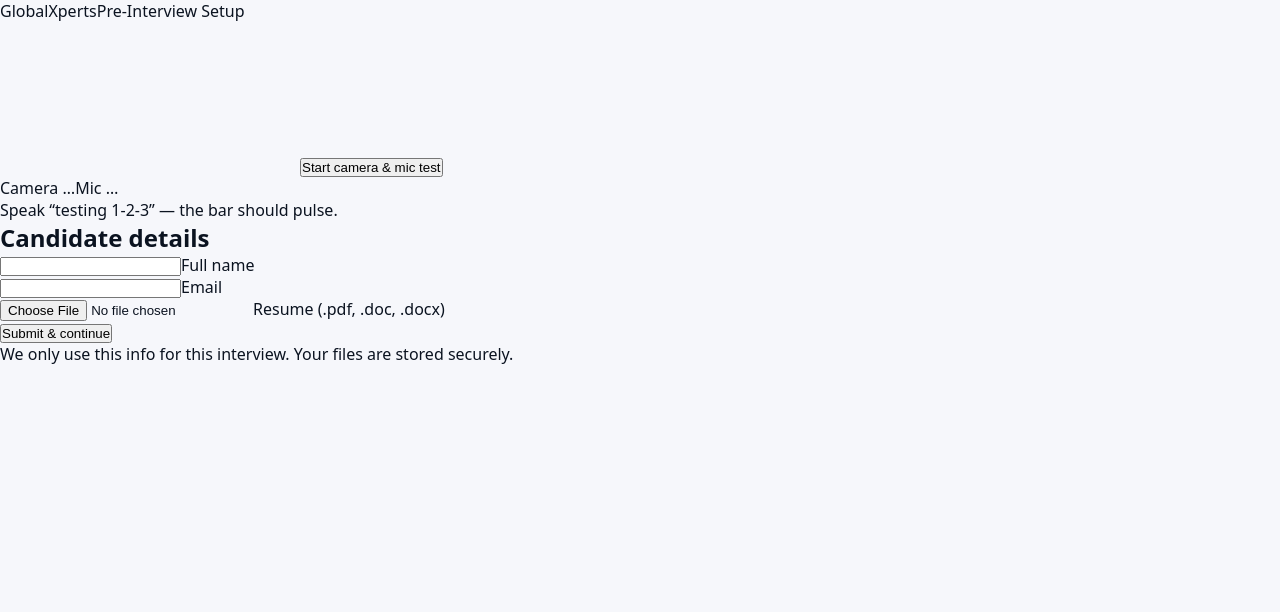
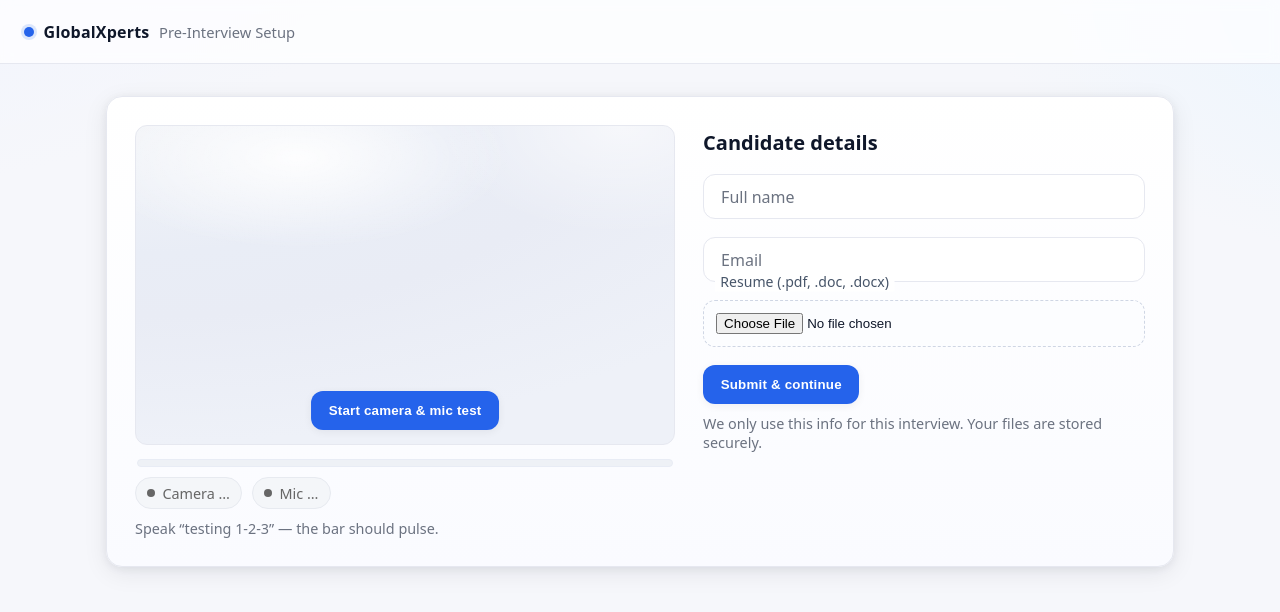
Before and after one commit to abhishekglobalxt/CandidatePortal1, a React (Vite) app: page / in a window 1280 px wide. Shown: the top 612 px of the page. Built offline with nearby package versions, Linux system fonts and the light colour scheme.

Commit message:
Update App.css

```diff
--- a/src/App.css
+++ b/src/App.css
@@ -102,152 +102,142 @@ body { font-family: system-ui, -apple-system, "Segoe UI", Roboto, Helvetica, Ari
   object-fit: contain;
 }
 /* --- Setup page --- */
-.gx-setup.white {
-  background: #f8f9fa;
-  color: #222;
-  min-height: 100vh;
-  font-family: "Inter", sans-serif;
+/* Design tokens */
+:root{
+  --bg: #f6f7fb;
+  --card: #ffffff;
+  --elev-bg: linear-gradient(180deg,#fff 0%,#fafbff 100%);
+  --text-strong: #0f172a;   /* slate-900 */
+  --text: #334155;          /* slate-700 */
+  --muted: #6b7280;         /* gray-500 */
+  --ring: #2563eb;          /* brand blue */
+  --accent: #2563eb;
+  --success: #16a34a;
+  --danger: #d92d20;
+  --border: #e6e8f0;
+  --shadow: 0 6px 24px rgba(16,24,40,0.08), 0 2px 8px rgba(16,24,40,0.06);
+  --radius: 16px;
 }
 
-.gx-setup-header {
-  background: white;
-  border-bottom: 1px solid #e6e6e6;
-  padding: 1rem 2rem;
-  display: flex;
-  align-items: center;
-}
-.gx-setup-header .brand-name {
-  font-weight: 600;
-  margin-right: 0.5rem;
-}
-.gx-setup-header .brand-sub {
-  font-size: 0.9rem;
-  color: #666;
+*{box-sizing:border-box}
+body{margin:0}
+
+/* Layout */
+.page{
+  min-height:100vh;
+  background:
+    radial-gradient(1200px 600px at -20% -20%, #eef2ff 0%, transparent 60%),
+    radial-gradient(1000px 500px at 120% 0%, #e9f5ff 0%, transparent 55%),
+    var(--bg);
+  color:var(--text-strong);
+  font-family: ui-sans-serif, system-ui, Inter, Segoe UI, Roboto, Helvetica, Arial, Apple Color Emoji, Segoe UI Emoji;
 }
 
-.gx-setup-main {
-  max-width: 1100px;
-  margin: 2rem auto;
-  display: flex;
-  justify-content: center;
-}
-.gx-shell {
-  display: grid;
-  grid-template-columns: 1fr 1fr;
-  gap: 2rem;
-  width: 100%;
-  background: white;
-  border-radius: 12px;
-  padding: 2rem;
-  box-shadow: 0 4px 12px rgba(0,0,0,0.08);
+.topbar{
+  height:64px;
+  display:flex;align-items:center;
+  padding:0 24px;
+  border-bottom:1px solid var(--border);
+  backdrop-filter:saturate(120%) blur(6px);
+  background: rgba(255,255,255,0.7);
 }
 
-.gx-left .gx-video-wrap {
-  position: relative;
-  background: #f1f3f5;
-  border-radius: 10px;
-  overflow: hidden;
-  aspect-ratio: 16/9;
-  display: flex;
-  justify-content: center;
-  align-items: center;
-}
-.gx-video {
-  width: 100%;
-  height: 100%;
-  object-fit: cover;
-}
-.gx-cta {
-  position: absolute;
-  bottom: 12px;
-  left: 50%;
-  transform: translateX(-50%);
-  background: #007bff;
-  color: white;
-  border: none;
-  padding: 0.5rem 1.2rem;
-  border-radius: 6px;
-  cursor: pointer;
-}
-.gx-cta.ghost {
-  background: #f1f3f5;
-  color: #333;
+.brand{display:flex;align-items:center;gap:.6rem;color:var(--text-strong);}
+.logo-dot{width:10px;height:10px;border-radius:50%;background:var(--accent);box-shadow:0 0 0 3px rgba(37,99,235,0.15)}
+.brand-name{font-weight:700;letter-spacing:.2px}
+.brand-sub{color:var(--muted);font-size:.92rem}
+
+/* Container Card */
+.container{max-width:1100px;margin:32px auto;padding:0 16px}
+.card{
+  display:grid;grid-template-columns:1.1fr .9fr;gap:28px;
+  background:var(--elev-bg);
+  border:1px solid var(--border);
+  border-radius:var(--radius);
+  box-shadow:var(--shadow);
+  padding:28px;
 }
 
-.gx-meter {
-  margin-top: 1rem;
-  height: 6px;
-  background: #e6e6e6;
-  border-radius: 3px;
-  overflow: hidden;
+.left{display:flex;flex-direction:column}
+.video-surface{
+  position:relative; overflow:hidden;
+  border-radius:12px; height:320px;
+  background:
+    radial-gradient(140% 100% at 0% 0%, #f2f4f8 0%, #e9edf6 40%, #e9ecf5 60%, #eef1f8 100%);
+  border:1px solid var(--border);
 }
-.gx-meter-fill {
-  height: 100%;
-  background: #28a745;
-  transition: width 0.2s;
+.video{width:100%;height:100%;object-fit:cover}
+.soft-shine{
+  position:absolute;inset:0;pointer-events:none;
+  background: radial-gradient(350px 150px at 30% 10%, rgba(255,255,255,.9), transparent 60%),
+              radial-gradient(300px 180px at 90% 0%, rgba(255,255,255,.6), transparent 60%);
 }
 
-.gx-status {
-  margin-top: 0.8rem;
-  display: flex;
-  gap: 1rem;
+/* CTA */
+.btn{
+  appearance:none;border:none;
+  border-radius:12px;padding:.75rem 1.1rem;
+  font-weight:600;letter-spacing:.2px;cursor:pointer;
+  transition:transform .04s ease, box-shadow .2s ease, background .2s ease, color .2s ease;
+  box-shadow:0 2px 8px rgba(16,24,40,.06);
 }
-.gx-pill {
-  font-size: 0.85rem;
-  padding: 0.3rem 0.7rem;
-  border-radius: 20px;
-  background: #f1f3f5;
-  display: flex;
-  align-items: center;
-  gap: 0.4rem;
+.btn:active{transform:translateY(1px)}
+.btn.primary{background:var(--accent);color:#fff}
+.btn.primary:hover{box-shadow:0 8px 22px rgba(37,99,235,.25)}
+.btn.subtle{background:#eef2f7;color:var(--text-strong)}
+.btn.subtle:hover{background:#e7edf6}
+.floating{position:absolute;bottom:14px;left:50%;transform:translateX(-50%)}
+
+/* Meter */
+.meter{height:8px;margin:14px 2px 0;border-radius:999px;background:#eef1f6;overflow:hidden;border:1px solid #e8ecf5}
+.meter .fill{height:100%;background:linear-gradient(90deg,#34d399,#22c55e); box-shadow:inset 0 0 0 1px rgba(0,0,0,.04); transition:width .18s}
+
+/* Status pills */
+.status{display:flex;gap:10px;margin-top:10px;flex-wrap:wrap}
+.pill{
+  display:inline-flex;align-items:center;gap:.45rem;
+  font-size:.9rem;color:#666;background:#f4f6f9;border:1px solid #e7eaf0;
+  padding:.35rem .7rem;border-radius:999px;
 }
-.gx-pill.ok {
-  background: #e6f7ed;
-  color: #28a745;
+.pill.ok{color:var(--success);background:#eefaf2;border-color:#def7e5}
+.pill .dot{width:8px;height:8px;border-radius:50%;background:currentColor}
+
+/* Right form */
+.right h2{margin:4px 0 14px;font-size:1.25rem}
+.field{position:relative;margin:18px 0}
+.field input[type="text"],
+.field input[type="email"]{
+  width:100%;padding:14px 14px 14px 14px;border:1px solid var(--border);
+  border-radius:12px;background:#fff;color:var(--text-strong);
+  outline:none;transition:border .15s, box-shadow .15s, background .2s;
 }
-.gx-pill .dot {
-  width: 8px;
-  height: 8px;
-  border-radius: 50%;
-  background: currentColor;
+.field input:focus{border-color:var(--ring); box-shadow:0 0 0 4px rgba(37,99,235,.12)}
+.field label{
+  position:absolute;left:12px;top:12px;padding:0 6px;
+  color:#6b7280;background:#fff;pointer-events:none;
+  transform-origin:left top;transition:transform .15s,color .15s, top .15s;
+}
+.field input::placeholder{opacity:0}
+.field input:focus + label,
+.field input:not(:placeholder-shown) + label{
+  transform:translateY(-18px) scale(.88);color:#475569;
 }
 
-.gx-right h2 {
-  margin-bottom: 1rem;
-  font-weight: 600;
+/* File input */
+.field.file input[type="file"]{
+  width:100%;padding:12px;border:1px dashed #cfd6e4;border-radius:12px;background:#fcfdff;
 }
-.gx-field {
-  display: flex;
-  flex-direction: column;
-  margin-bottom: 1rem;
+.field.file label{top:-10px;transform:translateY(0) scale(.95); color:#475569}
+
+/* banners & text */
+.banner.error{margin-top:8px;color:#b42318;background:#fee4e2;border:1px solid #fecdca;padding:.6rem .8rem;border-radius:10px}
+.hint,.privacy{color:#6b7280;font-size:.9rem;margin-top:10px}
+
+/* Actions */
+.actions{margin-top:16px}
+
+/* Responsive */
+@media (max-width: 960px){
+  .card{grid-template-columns:1fr; padding:22px}
+  .video-surface{height:260px}
 }
-.gx-field label {
-  margin-bottom: 0.3rem;
-  font-size: 0.9rem;
-  color: #444;
-}
-.gx-field input {
-  padding: 0.6rem 0.8rem;
-  border: 1px solid #ccc;
-  border-radius: 6px;
-  font-size: 0.95rem;
-}
-
-.gx-primary {
-  background: #007bff;
-  color: white;
-  border: none;
-  padding: 0.7rem 1.2rem;
-  border-radius: 6px;
-  cursor: pointer;
-}
-.gx-primary:disabled {
-  opacity: 0.6;
-  cursor: not-allowed;
-}
-
-.gx-banner.error {
-  color: #d9534f;
-  margin-bottom: 0.8rem;
-  font-size: 0.9rem;
-}
```
